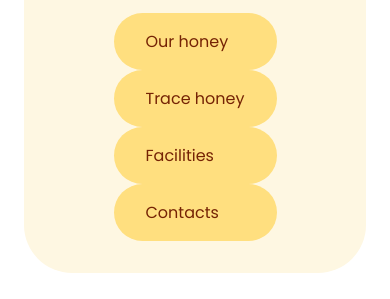
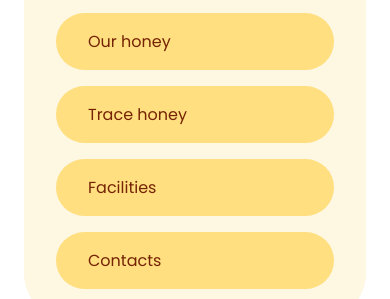
Before and after one commit to andrea-maiolo/u2-w1-d3, a plain HTML site: page index.html in a window 390 px wide. Shown: the part 128-427 px from the top of the page. Drawn offline with Linux system fonts and the light colour scheme.

Commit message:
added style for header in mobile

```diff
--- a/assets/style.css
+++ b/assets/style.css
@@ -47,18 +47,21 @@ header img {
   width: 4rem;
 }
 
-header ul {
-  padding: 0;
+header nav {
   display: flex;
-  flex-direction: column;
-  justify-content: center;
+  flex-wrap: wrap;
+  justify-content: space-around;
+  padding: 1rem;
+  gap: 1rem;
 }
 
-header li {
+header nav a {
   background-color: #ffdf7f;
-  list-style: none;
   border-radius: 3rem;
   padding: 1rem 2rem;
+  text-decoration: none;
+  color: #752305;
+  flex-grow: 1;
 }
 
 main {
--- a/index.html
+++ b/index.html
@@ -12,12 +12,10 @@
     <header>
         <p><img src="./assets/imgs/logo.png" alt="logo">SHOP</p>
         <nav>
-            <ul>
-                <li>Our honey</li>
-                <li>Trace honey</li>
-                <li>Facilities</li>
-                <li>Contacts</li>
-            </ul>
+            <a href="#">Our honey</a>
+            <a href="#">Trace honey</a>
+            <a href="#">Facilities</a>
+            <a href="#">Contacts</a>
         </nav>
     </header>
     <main>
```
